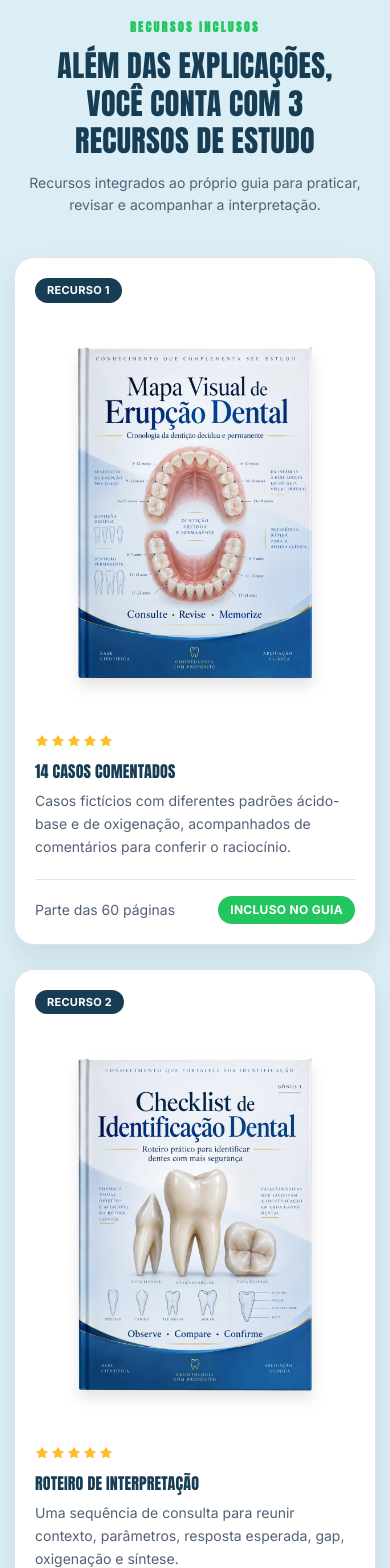
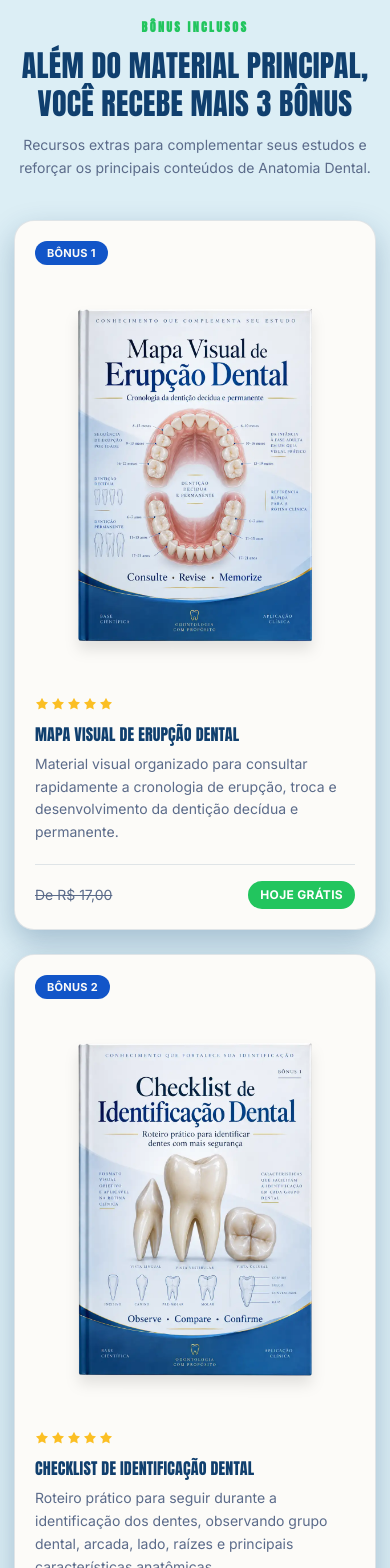
Before and after one commit to ocontatoprodutosdigitais-hue/Gasometria-Arterial-2, a Next.js app: page / in a window 390 px wide. Shown: the part 10380-11948 px from the top of the page. Built offline with nearby package versions, Linux system fonts and the light colour scheme.

Commit message:
Restore original bonus section with current background

```diff
--- a/components/bonus-section.tsx
+++ b/components/bonus-section.tsx
@@ -4,27 +4,27 @@ import { Star } from 'lucide-react';
 
 const bonuses = [
   {
-    label: 'RECURSO 1',
-    name: '14 Casos Comentados',
+    label: 'BÔNUS 1',
+    name: 'Mapa Visual de Erupção Dental',
     description:
-      'Casos fictícios com diferentes padrões ácido-base e de oxigenação, acompanhados de comentários para conferir o raciocínio.',
-    note: 'Parte das 60 páginas',
+      'Material visual organizado para consultar rapidamente a cronologia de erupção, troca e desenvolvimento da dentição decídua e permanente.',
+    oldPrice: 'De R$ 17,00',
     image: '/images/dental/bonus-erupcao.webp',
   },
   {
-    label: 'RECURSO 2',
-    name: 'Roteiro de Interpretação',
+    label: 'BÔNUS 2',
+    name: 'Checklist de Identificação Dental',
     description:
-      'Uma sequência de consulta para reunir contexto, parâmetros, resposta esperada, gap, oxigenação e síntese.',
-    note: 'Parte das 60 páginas',
+      'Roteiro prático para seguir durante a identificação dos dentes, observando grupo dental, arcada, lado, raízes e principais características anatômicas.',
+    oldPrice: 'De R$ 19,90',
     image: '/images/dental/bonus-checklist.webp',
   },
   {
-    label: 'RECURSO 3',
-    name: 'Fórmulas e Revisão Final',
+    label: 'BÔNUS 3',
+    name: 'Revisão Rápida de Anatomia Dental',
     description:
-      'Fórmulas, siglas, erros frequentes e checklist para consultar os pontos essenciais durante o estudo.',
-    note: 'Parte das 60 páginas',
+      'Resumo visual com os principais pontos da anatomia dental reunidos em um material compacto para revisar antes de provas, aulas e avaliações práticas.',
+    oldPrice: 'De R$ 24,00',
     image: '/images/dental/bonus-revisao.webp',
   },
 ];
@@ -46,13 +46,13 @@ export function BonusSection() {
         {/* Cabeçalho */}
         <div className="flex flex-col items-center text-center gap-3 md:gap-4 mb-10 md:mb-14">
           <span className="font-grotesk text-xs sm:text-sm font-bold uppercase tracking-[0.2em]" style={{ color: '#22C55E' }}>
-            Recursos Inclusos
+            Bônus Inclusos
           </span>
-          <h2 className="font-grotesk text-3xl sm:text-4xl md:text-5xl leading-tight text-balance" style={{ color: '#173D55' }}>
-            Além das Explicações, Você Conta com 3 Recursos de Estudo
+          <h2 className="font-grotesk text-3xl sm:text-4xl md:text-5xl leading-tight text-balance" style={{ color: '#103F6E' }}>
+            Além do Material Principal, Você Recebe Mais 3 Bônus
           </h2>
-          <p className="text-sm sm:text-base md:text-lg leading-relaxed max-w-2xl" style={{ color: '#526176' }}>
-            Recursos integrados ao próprio guia para praticar, revisar e acompanhar a interpretação.
+          <p className="text-sm sm:text-base md:text-lg leading-relaxed max-w-2xl" style={{ color: '#5B6B8A' }}>
+            Recursos extras para complementar seus estudos e reforçar os principais conteúdos de Anatomia Dental.
           </p>
         </div>
 
@@ -63,16 +63,16 @@ export function BonusSection() {
               key={bonus.label}
               className="bonus-card flex w-full flex-col rounded-[20px] p-5 sm:p-6"
               style={{
-                backgroundColor: '#FFFFFF',
-                border: '1px solid #DCE3E9',
-                boxShadow: '0 12px 30px rgba(23, 61, 85, 0.10)',
+                backgroundColor: '#FCFBF8',
+                border: '1px solid rgba(16,63,110,0.12)',
+                boxShadow: '0 12px 30px rgba(16, 63, 110, 0.28)',
                 transition: 'all 250ms ease',
               }}
             >
               {/* Badge */}
               <span
                 className="self-start rounded-full px-3 py-1 text-[11px] font-bold uppercase tracking-wide"
-                style={{ backgroundColor: '#173D55', color: '#FFFFFF' }}
+                style={{ backgroundColor: '#1255C8', color: '#FCFBF8' }}
               >
                 {bonus.label}
               </span>
@@ -81,7 +81,7 @@ export function BonusSection() {
               <div className="mt-4 flex justify-center">
                 <img
                   src={bonus.image || '/placeholder.svg'}
-                  alt={`Recurso do guia: ${bonus.name}`}
+                  alt={`Capa do bônus: ${bonus.name}`}
                   className="w-full max-w-[320px] h-auto object-contain drop-shadow-xl"
                   loading="lazy"
                 />
@@ -93,25 +93,25 @@ export function BonusSection() {
               </div>
 
               {/* Nome */}
-              <h3 className="mt-3 font-grotesk text-base sm:text-lg leading-snug" style={{ color: '#173D55' }}>
+              <h3 className="mt-3 font-grotesk text-base sm:text-lg leading-snug" style={{ color: '#103F6E' }}>
                 {bonus.name}
               </h3>
 
               {/* Descrição */}
-              <p className="mt-2 flex-1 text-sm leading-relaxed" style={{ color: '#526176' }}>
+              <p className="mt-2 flex-1 text-sm leading-relaxed" style={{ color: '#5B6B8A' }}>
                 {bonus.description}
               </p>
 
-              {/* Observação + selo */}
-              <div className="mt-5 flex items-center justify-between gap-3 border-t pt-4" style={{ borderColor: '#DCE3E9' }}>
-                <span className="text-sm" style={{ color: '#526176' }}>
-                  {bonus.note}
+              {/* Preço + selo */}
+              <div className="mt-5 flex items-center justify-between gap-3 border-t pt-4" style={{ borderColor: 'rgba(16,63,110,0.12)' }}>
+                <span className="text-sm line-through" style={{ color: '#5B6B8A' }}>
+                  {bonus.oldPrice}
                 </span>
                 <span
                   className="rounded-full px-3 py-1.5 text-xs font-bold uppercase tracking-wide"
                   style={{ backgroundColor: '#22C55E', color: '#FFFFFF' }}
                 >
-                  Incluso no guia
+                  Hoje grátis
                 </span>
               </div>
             </div>
@@ -122,8 +122,8 @@ export function BonusSection() {
       <style>{`
         .bonus-card:hover {
           transform: translateY(-4px);
-          border-color: #173D55;
-          box-shadow: 0 20px 42px rgba(23, 61, 85, 0.16);
+          border-color: #1255C8;
+          box-shadow: 0 20px 42px rgba(16, 63, 110, 0.34);
         }
       `}</style>
     </section>
```
